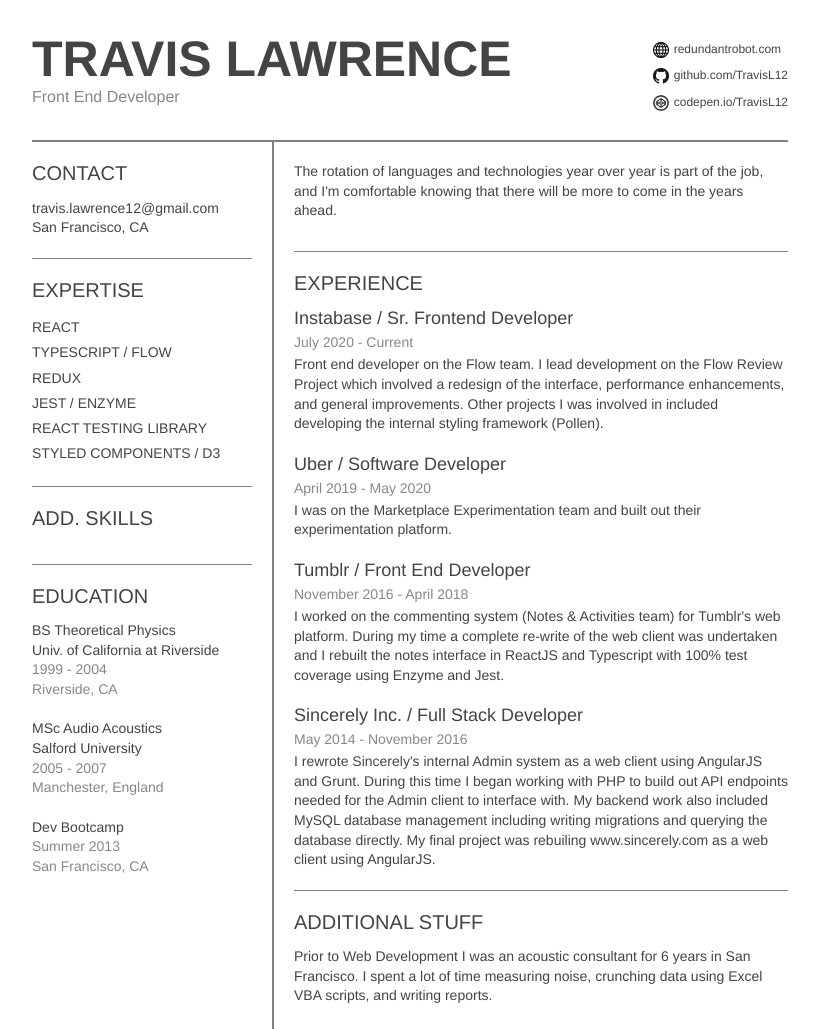
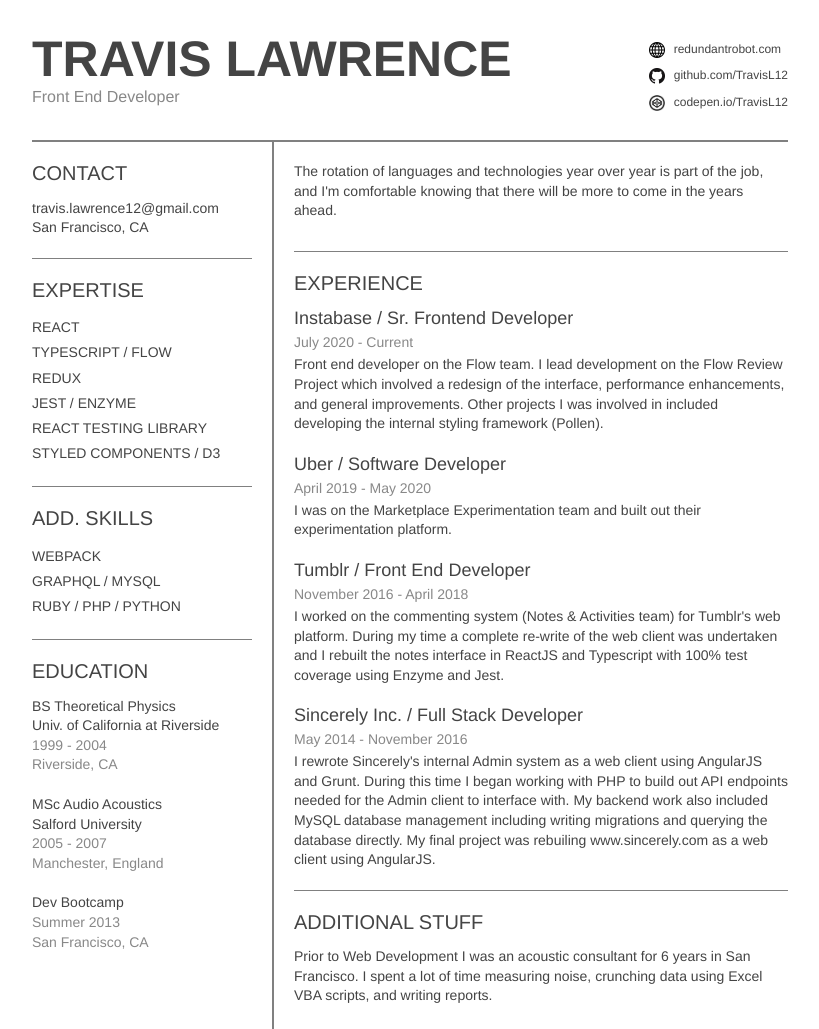
Before and after one commit to TravisL12/travis_resume, a plain HTML site: page index.html in a window 1280 px wide. Shown: the top 1029 px of the page, without its empty margins (230-1049 px from the left). Drawn offline with Linux system fonts and the light colour scheme.

Commit message:
fully custom

```diff
--- a/index.html
+++ b/index.html
@@ -16,24 +16,7 @@
             <div id="position-title" class="header-title"></div>
           </div>
           <div class="header-portfolio">
-            <ul>
-              <li>
-                <a href="https://redundantrobot.com" target="_blank"
-                  ><span class="icon web-icon"></span>redundantrobot.com</a
-                >
-              </li>
-              <li>
-                <a href="https://github.com/TravisL12" target="_blank"
-                  ><span class="icon github-icon"></span>github.com/TravisL12</a
-                >
-              </li>
-              <li>
-                <a href="https://codepen.io/TravisL12" target="_blank"
-                  ><span class="icon codepen-icon"></span
-                  >codepen.io/TravisL12</a
-                >
-              </li>
-            </ul>
+            <ul></ul>
           </div>
         </header>
         <div class="body">
--- a/scripts/application.js
+++ b/scripts/application.js
@@ -41,22 +41,28 @@ const buildSkills = (skills) => {
 
 const buildAdditionalSkills = (additionalSkills) => {
   const additionalSkillsEl = document.querySelector("#additional-skills ul");
-  const skill = additionalSkills[i];
-  if (!skill.hide) {
-    const item = document.createElement("li");
-    item.textContent = skill.name;
-    additionalSkillsEl.appendChild(item);
+  for (let i in additionalSkills) {
+    const skill = additionalSkills[i];
+    if (!skill.hide) {
+      const item = document.createElement("li");
+      item.textContent = skill.name;
+      additionalSkillsEl.appendChild(item);
+    }
   }
 };
 
-// FINISH THIS PART!!!!!!!!!!!!!!!
 const buildSites = (sites) => {
   const sitesEl = document.querySelector(".header-portfolio ul");
-  const skill = additionalSkills[i];
-  if (!skill.hide) {
-    const item = document.createElement("li");
-    item.textContent = skill.name;
-    additionalSkillsEl.appendChild(item);
+  for (let i in sites) {
+    const site = sites[i];
+    const list = document.createElement("li");
+    list.innerHTML = `
+      <a href="${site.url}" target="_blank">
+        <span class="${site.icon}"></span>
+        <span>${site.display}</span>
+      </a>
+      `;
+    sitesEl.appendChild(list);
   }
 };
 
```
